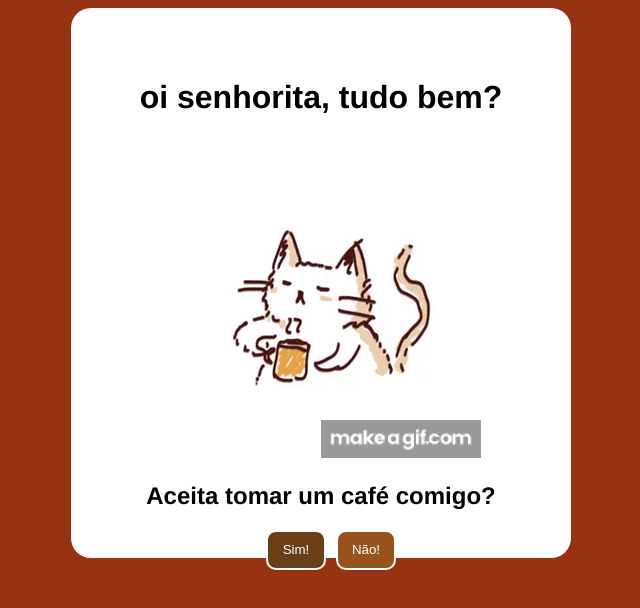
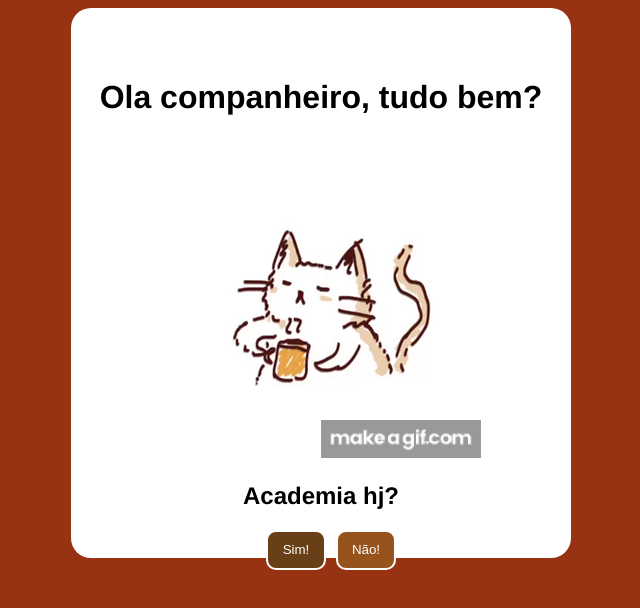
Before and after one commit to iago069/cafebagual, a plain HTML site: page pedd.html in a window 1280 px wide. Shown: the whole page, without its empty margins (319-959 px from the left). Drawn offline with Linux system fonts and the light colour scheme.

Commit message:
Update pedd.html

```diff
--- a/pedd.html
+++ b/pedd.html
@@ -47,11 +47,11 @@
 <body>
 
     <div class="painel">
-        <h1> oi senhorita, tudo bem?</h1>
+        <h1> Ola companheiro, tudo bem?</h1>
 
         <img src="gatinho_tomando_caf_GiF.gif" alt="">
 
-        <h2>Aceita tomar um café comigo? </h2>
+        <h2>Academia hj? </h2>
 
 
         <a href="https://www.youtube.com/watch?v=oRvND-r57Us"><button id="sim" > Sim! </button></a>
```
